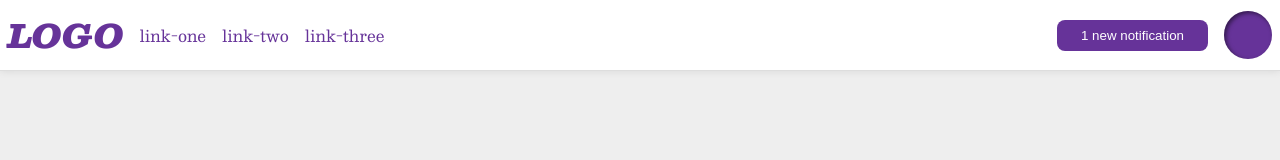
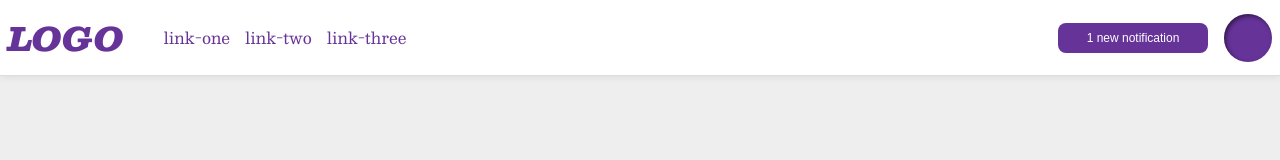
Before and after one commit to codingmaniac227/HTML-CSS-Projects, a plain HTML site: page foundations/flex/03-flex-header-2/index.html in a window 1280 px wide. Drawn offline with nearby package versions, Linux system fonts and the light colour scheme.

Commit message:
completed 03 exercise

```diff
--- a/foundations/flex/03-flex-header-2/index.html
+++ b/foundations/flex/03-flex-header-2/index.html
@@ -9,9 +9,8 @@
   </head>
   <body>
     <div class="header">
-
-      <!-- LEFT CONTAINER -->
-      <div class="left-container">
+      <!-- LEFT HEADER-->
+      <div class="left-header">
         <div class="logo">
           LOGO
         </div>
@@ -21,18 +20,14 @@
           <li><a href="https://google.com">link-three</a></li>
         </ul>
       </div>
-      <!-- END OF CONTAINER -->
 
-
-      <!-- RIGHT CONTAINER -->
-      <div class="right-container">
+      <!-- RIGHT HEADER -->
+      <div class="right-header">
         <button class="notifications">
           1 new notification
         </button>
         <div class="profile-image"></div>
       </div>
-      <!-- END OF CONTAINER -->
-
 
     </div>
   </body>
--- a/foundations/flex/03-flex-header-2/style.css
+++ b/foundations/flex/03-flex-header-2/style.css
@@ -1,9 +1,11 @@
+
 /* this is some magical font-importing.
 you'll learn about it later. */
 @import url('https://fonts.googleapis.com/css2?family=Besley:ital,wght@0,400;1,900&display=swap');
 
 body {
   margin: 0;
+  padding: 0;
   background: #eee;
   font-family: Besley, serif;
 }
@@ -12,16 +14,9 @@ body {
   background: white;
   border-bottom: 1px solid #ddd;
   box-shadow: 0 0 8px rgba(0,0,0,.1);
-  padding: 8px;
-  display: flex;
-  justify-content: space-between;
-
-}
-
-.left-container, .right-container {
+  padding: 8px 8px;
   display: flex;
   align-items: center;
-  gap: 16px;
 }
 
 .profile-image {
@@ -30,8 +25,8 @@ body {
   border-radius: 50%;
   width: 48px;
   height: 48px;
+  margin-left: 16px;
 }
-
 
 .logo {
   color: rebeccapurple;
@@ -45,7 +40,9 @@ button {
   border-radius: 8px;
   background: rebeccapurple;
   color: white;
-  padding: 8px 24px;
+  font-size: 12px;
+  height: 30px;
+  width: 150px;
 }
 
 a {
@@ -54,10 +51,24 @@ a {
   color: rebeccapurple;
 }
 
-ul {
+.links {
   list-style-type: none;
   display: flex;
+  gap: 15px;
+}
+
+.left-header, .right-header {
   margin: 0;
   padding: 0;
-  gap: 16px;
+  display: flex;
 }
+
+.left-header {
+  margin-right: auto;
+  align-items: center;
+}
+
+.right-header {
+  margin-left: auto;
+  align-items: center;
+}
```
